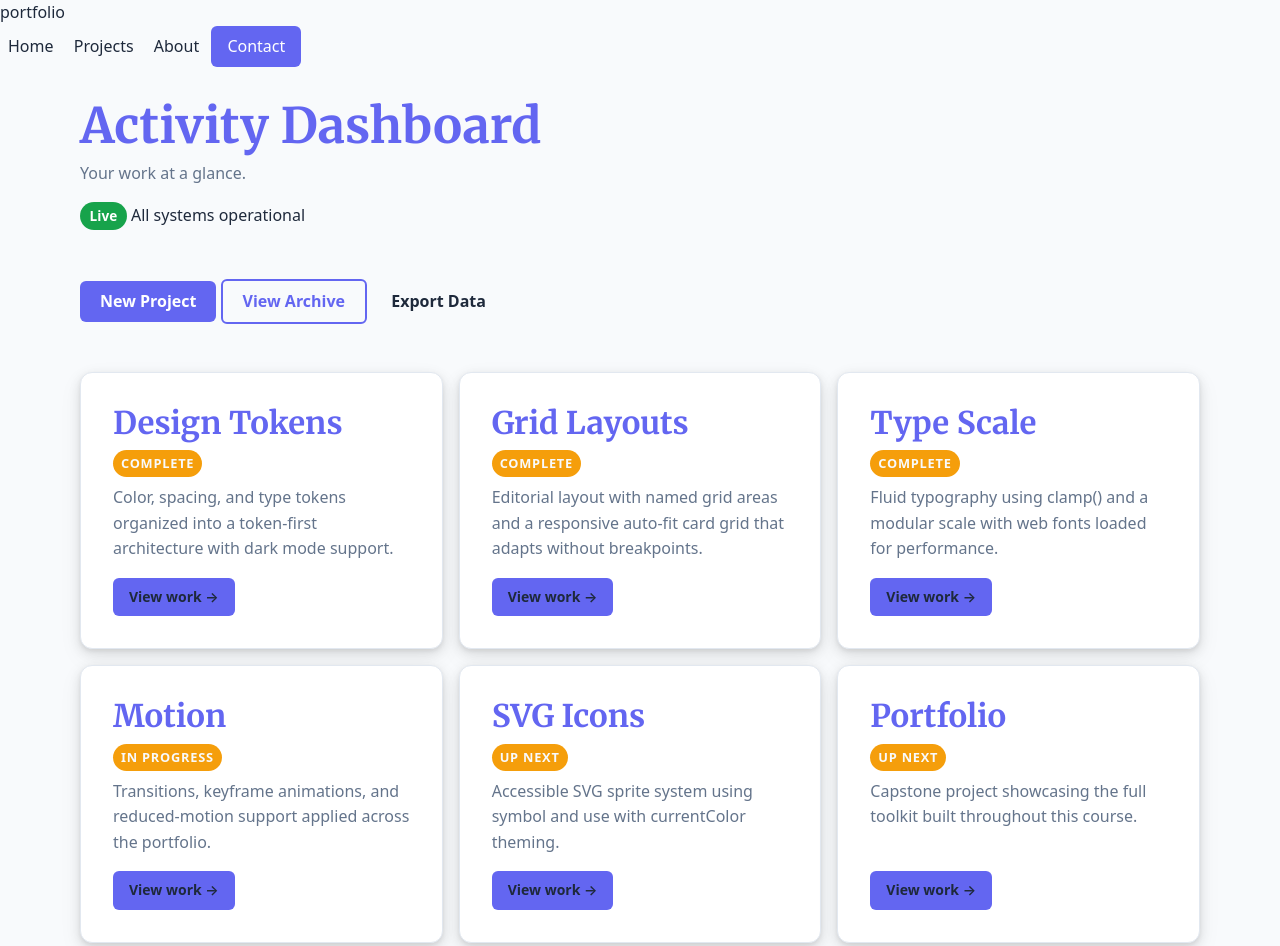
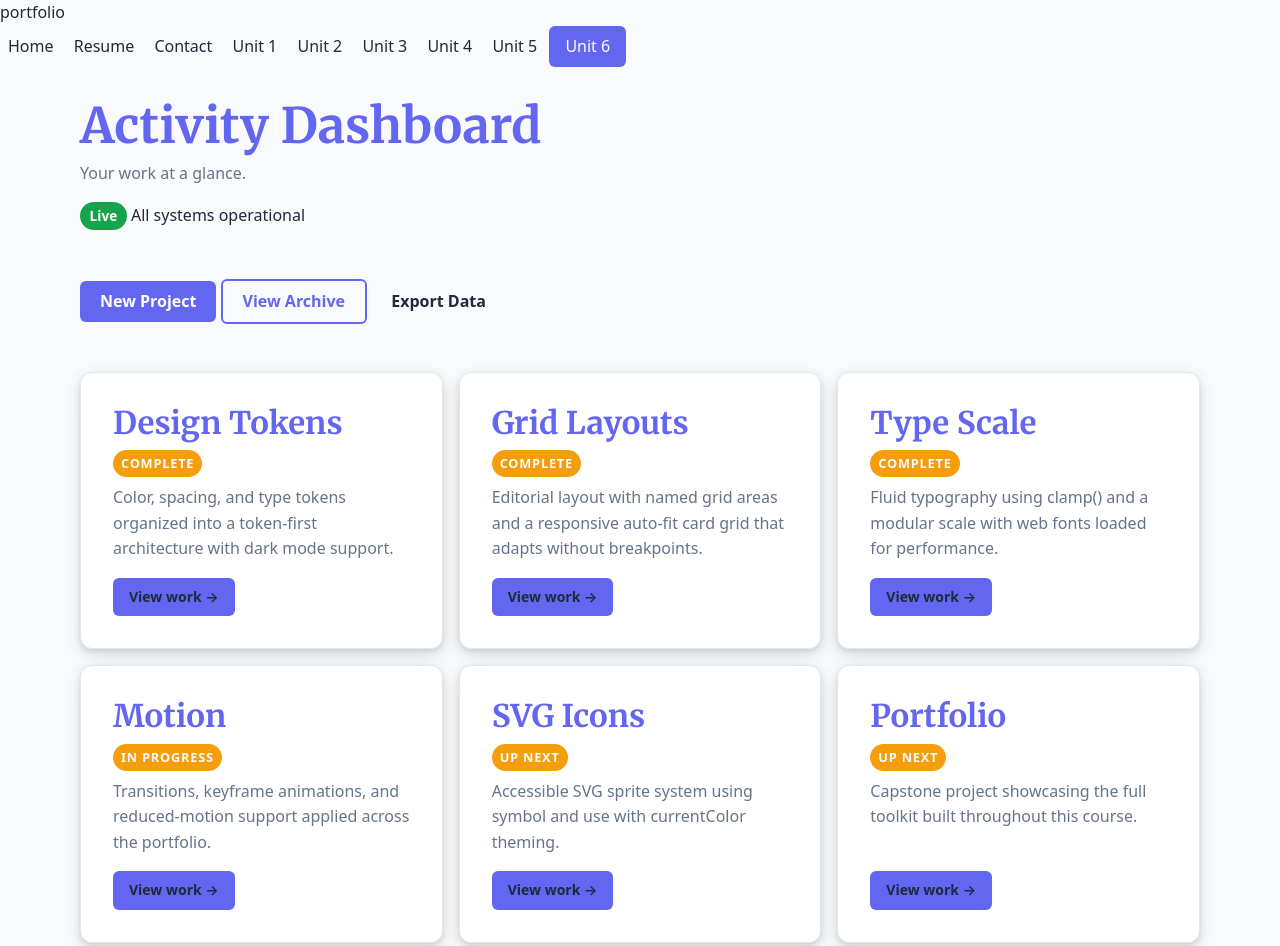
Before and after one commit to tawnaylor/wdd331-practice, a website: page unit-6/motion/index.html in a window 1280 px wide. Shown: the top 946 px of the page. Drawn offline with nearby package versions, Linux system fonts and the light colour scheme; files that its build step writes are made by us from their sources.

Commit message:
tool bar update

```diff
--- a/unit-6/motion/index.html
+++ b/unit-6/motion/index.html
@@ -12,10 +12,15 @@
     <header class="site-header">
         <span class="site-name">portfolio</span>
         <nav>
-            <a href="#">Home</a>
-            <a href="#">Projects</a>
-            <a href="#">About</a>
-            <a href="#" class="nav-cta">Contact</a>
+            <a href="../../index.html">Home</a>
+            <a href="../../resume.html">Resume</a>
+            <a href="../../contact.html">Contact</a>
+            <a href="../../unit-1/custom-properties/index.html">Unit 1</a>
+            <a href="../../unit-2/layered-components/index.html">Unit 2</a>
+            <a href="../../unit-3/visual-effects/index.html">Unit 3</a>
+            <a href="../../unit-4/grid-layouts/editorial.html">Unit 4</a>
+            <a href="../../unit-5/typography/index.html">Unit 5</a>
+            <a href="index.html" class="nav-cta" aria-current="page">Unit 6</a>
         </nav>
     </header>
 
```
